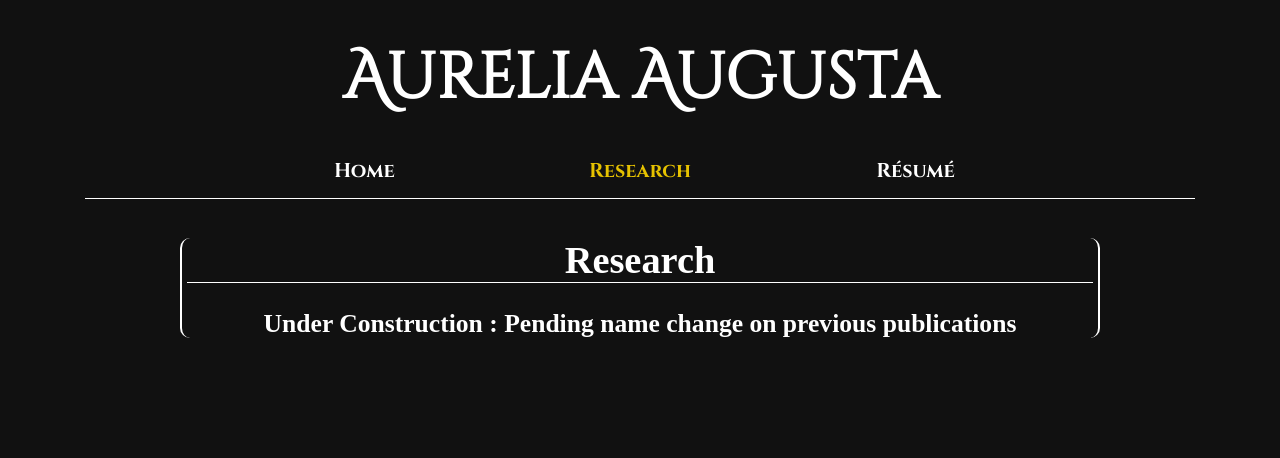
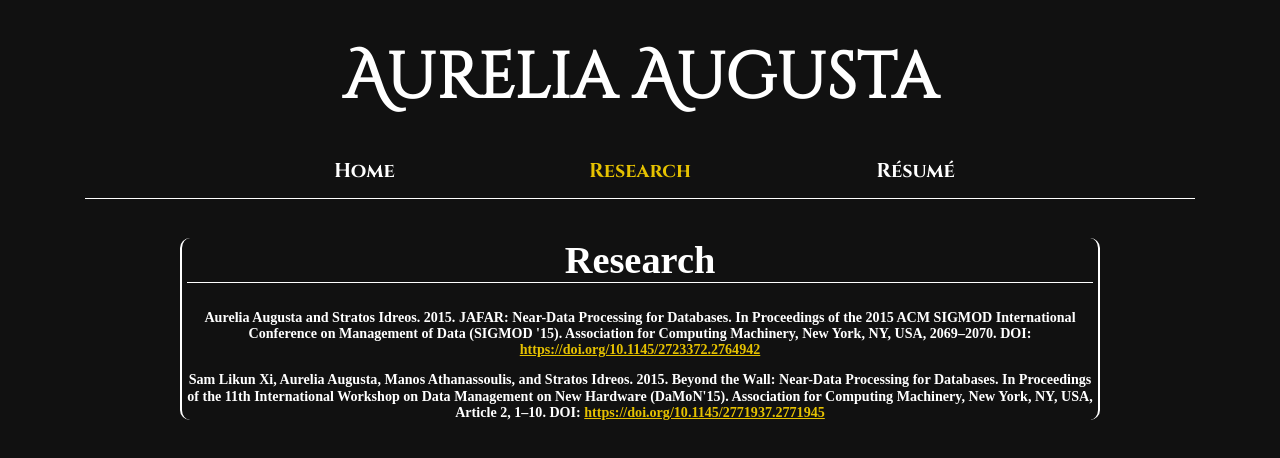
Before and after one commit to aevangeline/luna, a React (Create React App) app: page /research in a window 1280 px wide. Shown: the top 458 px of the page. Built offline with nearby package versions, Linux system fonts and the light colour scheme; a web font is replaced by a local one.

Commit message:
Updating website for security and with papers

```diff
--- a/src/components/Home.tsx
+++ b/src/components/Home.tsx
@@ -37,7 +37,7 @@ const displayText = [
 
 interface HomeProps {
     index: number,
-    handle: number,
+    handle: ReturnType<typeof setTimeout>,
 }
 
 const cycleTime = 3000;
--- a/src/components/PageStyles.tsx
+++ b/src/components/PageStyles.tsx
@@ -35,6 +35,10 @@ export const Emph = styled.b({
     fontWeight: 700,
 })
 
+export const PaperLink = styled.a({
+    color : HighlightColor
+})
+
 export const Container = styled.div({
     borderStyle: "solid",
     borderColor: "#FFFFFF",
--- a/src/components/Research.tsx
+++ b/src/components/Research.tsx
@@ -1,6 +1,7 @@
 import React from 'react';
 import {Row, Col} from 'react-grid-system';
-import {Header, Container, SubHeader} from "./PageStyles";
+import {Header, Container, Descriptor, PaperLink} from "./PageStyles";
+import {CitationData} from '../constants/CitationData';
 
 export default class Research extends React.Component<{}, {}> {
 
@@ -15,7 +16,12 @@ export default class Research extends React.Component<{}, {}> {
            <Col xs={10}>
                <Container>
                     <Header>Research</Header>
-               <    SubHeader>Under Construction : Pending name change on previous publications</SubHeader>
+                    {CitationData.map((citation, idx) =>
+                        <div className="citation" key={idx}>
+                            <Descriptor> {citation.body} <PaperLink target="_blank" rel="noopener noreferrer" href={citation.link}>{citation.link}</PaperLink> </Descriptor>
+                        </div>
+                    )}
+
                </Container>
            </Col>
        </Row>
--- /dev/null
+++ b/src/constants/CitationData.tsx
@@ -0,0 +1,14 @@
+interface Citation {
+    body : string,
+    link : string,
+}
+export const CitationData : Citation[] = [
+    {
+        body: `Aurelia Augusta and Stratos Idreos. 2015. JAFAR: Near-Data Processing for Databases. In Proceedings of the 2015 ACM SIGMOD International Conference on Management of Data (SIGMOD '15). Association for Computing Machinery, New York, NY, USA, 2069–2070. DOI:`,
+        link: `https://doi.org/10.1145/2723372.2764942`
+    },
+    {
+        body: `Sam Likun Xi, Aurelia Augusta, Manos Athanassoulis, and Stratos Idreos. 2015. Beyond the Wall: Near-Data Processing for Databases. In Proceedings of the 11th International Workshop on Data Management on New Hardware (DaMoN'15). Association for Computing Machinery, New York, NY, USA, Article 2, 1–10. DOI:`,
+        link : `https://doi.org/10.1145/2771937.2771945`
+    },
+]
--- a/src/constants/ResumeData.tsx
+++ b/src/constants/ResumeData.tsx
@@ -60,7 +60,7 @@ export const EducationData : Education[] = [
     },
     {
         school : "Carnegie Mellon University",
-        program : "Engineering and Public Policy",
+        program : "Societal Computing",
         degree : "Ph.D. ",
         timespan : "August 2019 - Present",
     }
--- a/tsconfig.json
+++ b/tsconfig.json
@@ -17,7 +17,8 @@
     "resolveJsonModule": true,
     "isolatedModules": true,
     "noEmit": true,
-    "jsx": "react"
+    "jsx": "react-jsx",
+    "noFallthroughCasesInSwitch": true
   },
   "include": [
     "src"
```
Also changed, not shown: package.json (+18 -18 lines), 2 other files (tests, documents, lock files or other folders).
